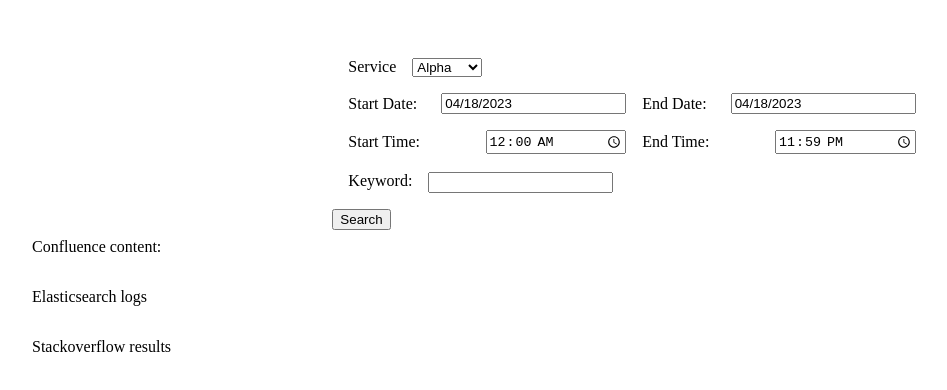
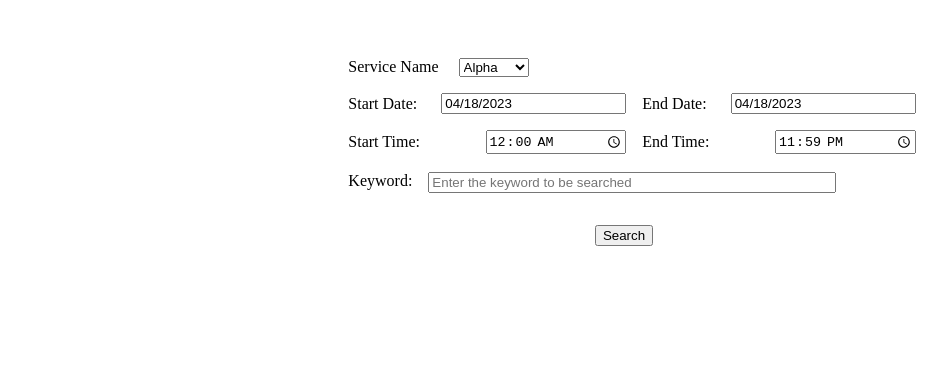
Before and after one commit to LAVANYARAMYA/API-UI, a React (Create React App) app in the folder ui_code/: page / in a window 1280 px wide. Shown: the top 390 px of the page, without its empty margins (16-963 px from the left). Built offline with nearby package versions, Linux system fonts and the light colour scheme.

Commit message:
Updated UI

```diff
--- a/ui_code/src/App.css
+++ b/ui_code/src/App.css
@@ -44,11 +44,15 @@ select {
   margin-left: 0.5rem; /* add some space between the keyword label and input */
 }
 
-button {
-  margin-top: 1rem; /* add some margin on top of the button */
+.button-container {
+   display: flex;
+    justify-content: center;
+    align-items: center;
+    margin-top: 1rem;
+   /* add some margin on top of the button */
 }
 
-content{
+.content{
 display:flex;
 justify-content: center;
 }
@@ -57,5 +61,5 @@ justify-content: center;
 flex-direction:row;
 display:flex;
 justify-content:center;
-
+border-bottom: 1px solid black;
 }
--- a/ui_code/src/App.js
+++ b/ui_code/src/App.js
@@ -22,7 +22,7 @@ function App() {
     const [blogsPerPage1, setBlogsPerPage1] = useState(10);
     const [blogsPerPage2, setBlogsPerPage2] = useState(10);
     const confluenceList=[[]];
-
+    const [submitted, setSubmitted] = useState(false);
     const [startDate, setStartDate] = useState(new Date());
     const [endDate, setEndDate] = useState(new Date());
     const [startTime, setStartTime] = useState('00:00');
@@ -85,6 +85,7 @@ const handleSelectChange = (event) => {
 
     const handleSubmit = async (event) => {
     event.preventDefault();
+    setSubmitted(true);
 
     //confluence
     try {
@@ -197,7 +198,7 @@ const handleSelectChange = (event) => {
                    </p>
                  );
                });
-
+console.log(elasticOutput.length);
                 // pagination for elastic
               const pageNumbers1 = [];
                for (let i = 1; i <= Math.ceil(elasticOutput.length / blogsPerPage1); i++) {
@@ -237,7 +238,7 @@ const handleSelectChange = (event) => {
 
     <div>
       <br />
-      <label>Service</label>
+      <label>Service Name </label>
       <select value={service} onChange={handleSelectChange} style={{ marginLeft: '0.5rem' }}>
         <option value="Alpha"> Alpha</option>
         <option value="Beta">Beta</option>
@@ -262,9 +263,11 @@ const handleSelectChange = (event) => {
       <br />
       <div style={{ display: 'flex' }}>
         <label>Keyword:</label><span></span>
-        <div><input className="searchBar input" type="text" value={input} onChange={handleInputChange} style={{ marginLeft: '0.5rem' }} /></div>
+        <div><input className="searchBar input" type="text" value={input} onChange={handleInputChange} style={{ marginLeft: '0.5rem', width: '400px' }} required placeholder="Enter the keyword to be searched" /></div>
       </div>
+      <div className="button-container">
       <button type="submit" onSubmit={handleSubmit} style={{ marginTop: '1rem' }}> Search </button>
+      </div>
     </div>
 
   </form>
@@ -276,8 +279,7 @@ const handleSelectChange = (event) => {
 <br />
      <div className="content">
 
-<ul>
-  Confluence content:
+<ul> {submitted && <h2>Confluence Content</h2>}
              {currentBlogs.map((link, index) => (
                   <li key={index}>
 
@@ -290,9 +292,10 @@ const handleSelectChange = (event) => {
                   </li>
              ))}
            </ul>
+            {submitted &&
                       <div className="page">
                           {renderPageNumbers}
-                      </div>
+                      </div>}
 </div>
 
 
@@ -300,7 +303,8 @@ const handleSelectChange = (event) => {
 <div className="content">
 
  <ul>
- Elasticsearch logs
+ {submitted && <h2>Elasticsearch logs</h2>}
+
  {currentBlogs2.map((link,index)=>(
  <li key={index}>
 
@@ -315,17 +319,17 @@ const handleSelectChange = (event) => {
  </li>
  ))}
  </ul>
-
+ {submitted &&
             <div className="page">
                 {renderPageNumbers1}
-            </div>
+            </div>}
      </div>
 
 
      <div className="content">
 
       <ul>
-Stackoverflow results
+       {submitted && <h2>Stackoverflow results</h2>}
                    {currentBlogs3.map((link, index) => (
                         <li key={index}>
 
@@ -337,10 +341,10 @@ Stackoverflow results
                         </li>
                    ))}
                  </ul>
-
+       {submitted &&
                  <div className="page">
                      {renderPageNumbers2}
-                 </div>
+                 </div>}
                </div>
 
 
```
